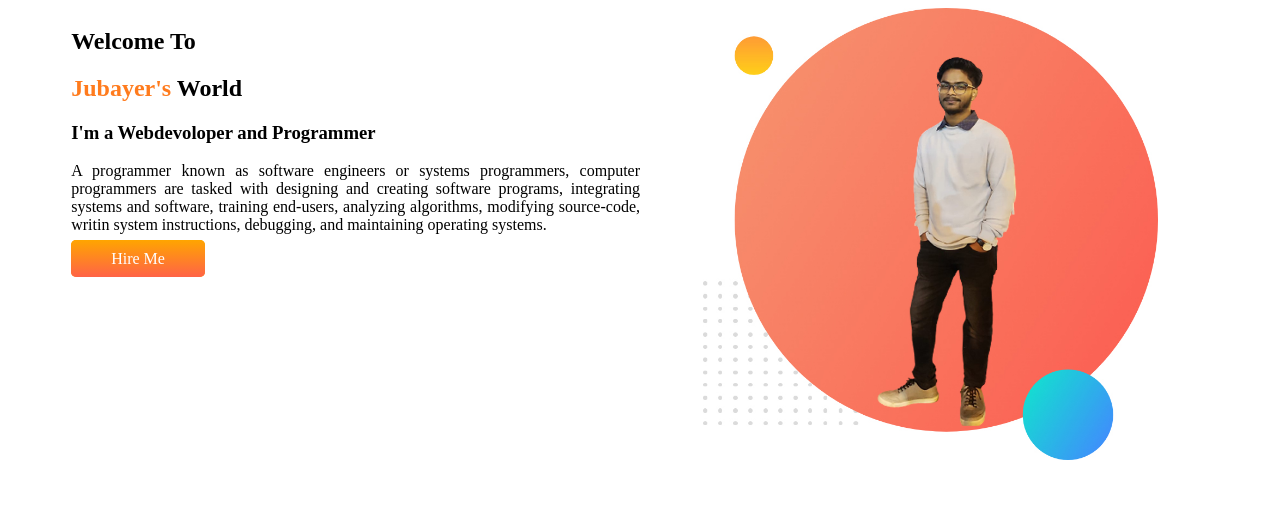
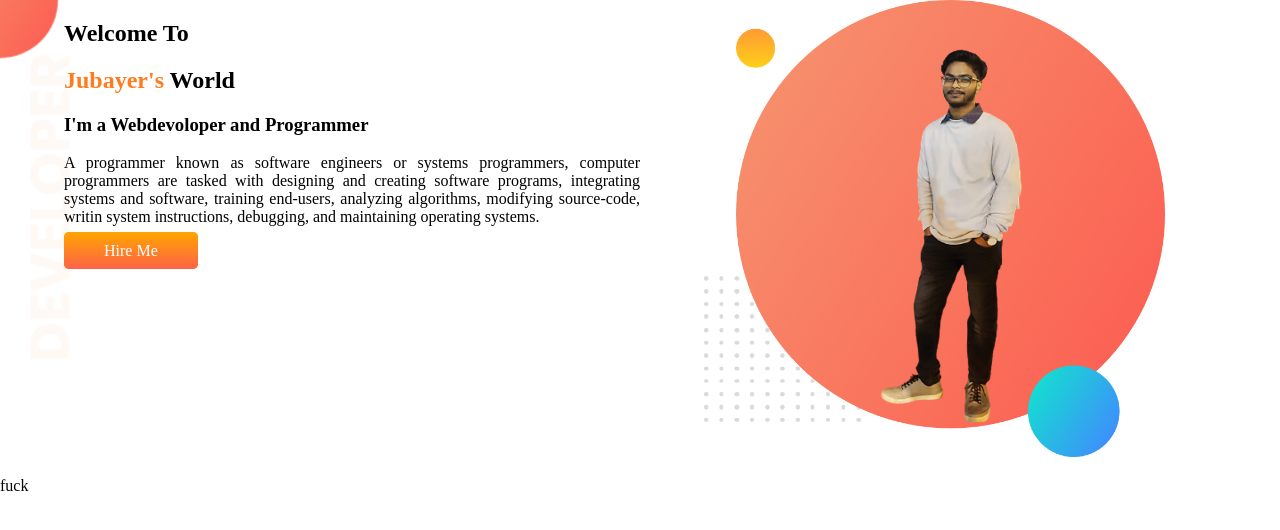
Before and after one commit to jubayer8221/portfolio-project-1, a plain HTML site: page index.html in a window 1280 px wide. Drawn offline with Linux system fonts and the light colour scheme.

Commit message:
top-banner

```diff
--- a/index.html
+++ b/index.html
@@ -11,8 +11,7 @@
 </head>
 
 <body>
-
-    <section>
+    <section class="top-banner">
         <div class="half-width">
             <h1>Welcome To</h1>
             <h1><span class="name">Jubayer's</span> World </h1>
@@ -29,7 +28,11 @@
             <img src="/image/my-bg.jpg" alt="jubu's Photo">
         </div>
     </section>
-
+    <section>
+        <div>
+            <p>fuck</p>
+        </div>
+    </section>
 
 
 </body>
--- a/style.css
+++ b/style.css
@@ -1,3 +1,7 @@
+body {
+    margin: 0;
+}
+
 .name {
     color: rgb(255, 123, 29);
 }
@@ -9,6 +13,11 @@ p {
 
 section {
     display: flex;
+}
+
+.top-banner {
+    background-image: url(/image/top-banner.png);
+    background-repeat: no-repeat;
 }
 
 .half-width {
```
